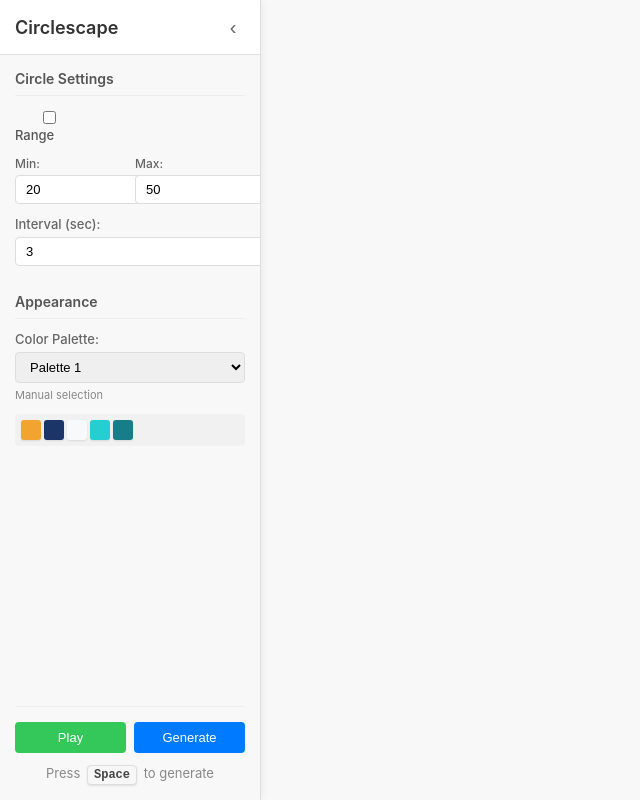
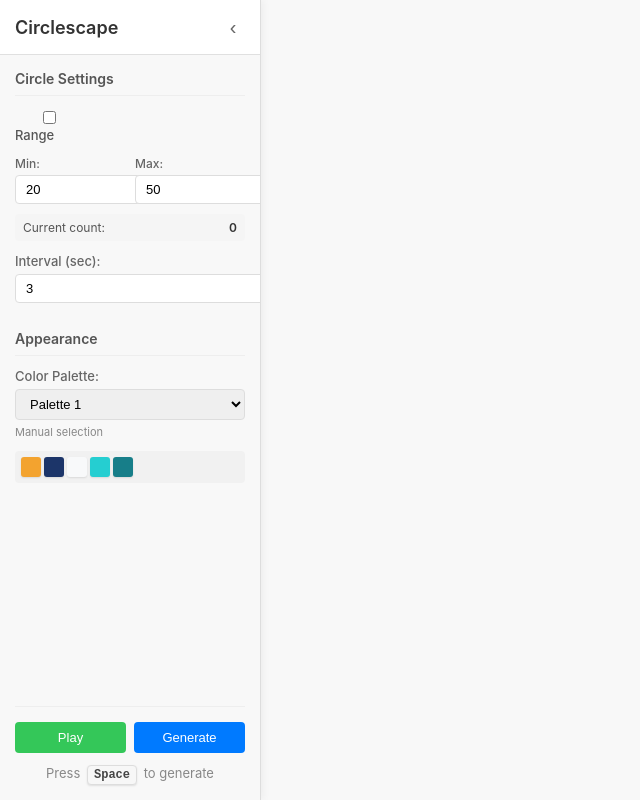
Before and after one commit to drinkingtheink/circler-2, a React (Create React App) app: page / in a window 1280 px wide. Shown: the whole page, without its empty margins (0-640 px from the left). Built offline with nearby package versions, Linux system fonts and the light colour scheme.

Commit message:
canvas bg

```diff
--- a/src/App.js
+++ b/src/App.js
@@ -246,7 +246,9 @@ const Circlescape = () => {
   const [maxCircles, setMaxCircles] = useState(50);
   const [lockedCount, setLockedCount] = useState(false);
   const [exactCircleCount, setExactCircleCount] = useState(35);
+  const [currentCircleCount, setCurrentCircleCount] = useState(0);
   const [menuCollapsed, setMenuCollapsed] = useState(false);
+  const [canvasBackground, setCanvasBackground] = useState('#f8f8f8');
   const [interval, setInterval] = useState(3);
   const [selectedPalette, setSelectedPalette] = useState(0);
   const [isPlaying, setIsPlaying] = useState(false);
@@ -286,8 +288,26 @@ const Circlescape = () => {
     setSelectedPalette(newPaletteIndex);
 
     const currentPalette = palettes[newPaletteIndex];
+    // Select a random background color from the palette
+    const bgColorIndex = random(0, currentPalette.length - 1);
+    const newBgColor = currentPalette[bgColorIndex];
+    // Apply a high opacity to the background for a subtle effect
+    const bgOpacity = 0.15; // Low opacity for subtle background
+
+    // Convert hex to rgba for background
+    const hexToRgba = (hex, opacity) => {
+      const r = parseInt(hex.slice(1, 3), 16);
+      const g = parseInt(hex.slice(3, 5), 16);
+      const b = parseInt(hex.slice(5, 7), 16);
+      return `rgba(${r}, ${g}, ${b}, ${opacity})`;
+    };
+
+    setCanvasBackground(hexToRgba(newBgColor, bgOpacity));
+
     // Use exact count if locked, otherwise random between min and max
     const numCircles = lockedCount ? exactCircleCount : random(minCircles, maxCircles);
+    setCurrentCircleCount(numCircles); // Update the current count display
+
     const maxRadius = Math.min(windowSize.width, windowSize.height) / 10;
 
     const newCircles = Array.from({ length: numCircles }, (_, index) => {
@@ -365,6 +385,20 @@ const Circlescape = () => {
     if (circles.length === 0) return;
 
     const newPalette = palettes[newPaletteIndex];
+
+    // Update background color
+    const bgColorIndex = random(0, newPalette.length - 1);
+    const newBgColor = newPalette[bgColorIndex];
+
+    // Convert hex to rgba for background
+    const hexToRgba = (hex, opacity) => {
+      const r = parseInt(hex.slice(1, 3), 16);
+      const g = parseInt(hex.slice(3, 5), 16);
+      const b = parseInt(hex.slice(5, 7), 16);
+      return `rgba(${r}, ${g}, ${b}, ${opacity})`;
+    };
+
+    setCanvasBackground(hexToRgba(newBgColor, 0.15));
 
     // Update colors of existing circles with new palette
     setCircles(prevCircles => prevCircles.map(circle => {
@@ -461,6 +495,11 @@ const Circlescape = () => {
                   </div>
                 </div>
               )}
+
+              <div className="circle-count-display">
+                <span>Current count: </span>
+                <strong>{currentCircleCount}</strong>
+              </div>
             </div>
 
             <div className="control-group">
@@ -559,7 +598,7 @@ const Circlescape = () => {
 
       <div className={`canvas-wrapper ${menuCollapsed ? 'menu-collapsed' : ''}`}>
         <svg width={windowSize.width} height={windowSize.height}>
-          <rect width={windowSize.width} height={windowSize.height} fill="#f8f8f8" />
+          <rect width={windowSize.width} height={windowSize.height} fill={canvasBackground} />
           {circles.map((circle, index) => (
             <Circle
               key={index}
--- a/src/CirclescapeStyles.css
+++ b/src/CirclescapeStyles.css
@@ -180,6 +180,24 @@
 
   .min-max-inputs input {
     width: 100%;
+  }
+
+  /* Circle count display */
+  .circle-count-display {
+    margin-top: 10px;
+    padding: 6px 8px;
+    background-color: #f5f5f5;
+    border-radius: 4px;
+    font-size: 12px;
+    color: #555;
+    display: flex;
+    justify-content: space-between;
+    align-items: center;
+  }
+
+  .circle-count-display strong {
+    font-weight: 600;
+    color: #333;
   }
 
   /* Button styles */
```
